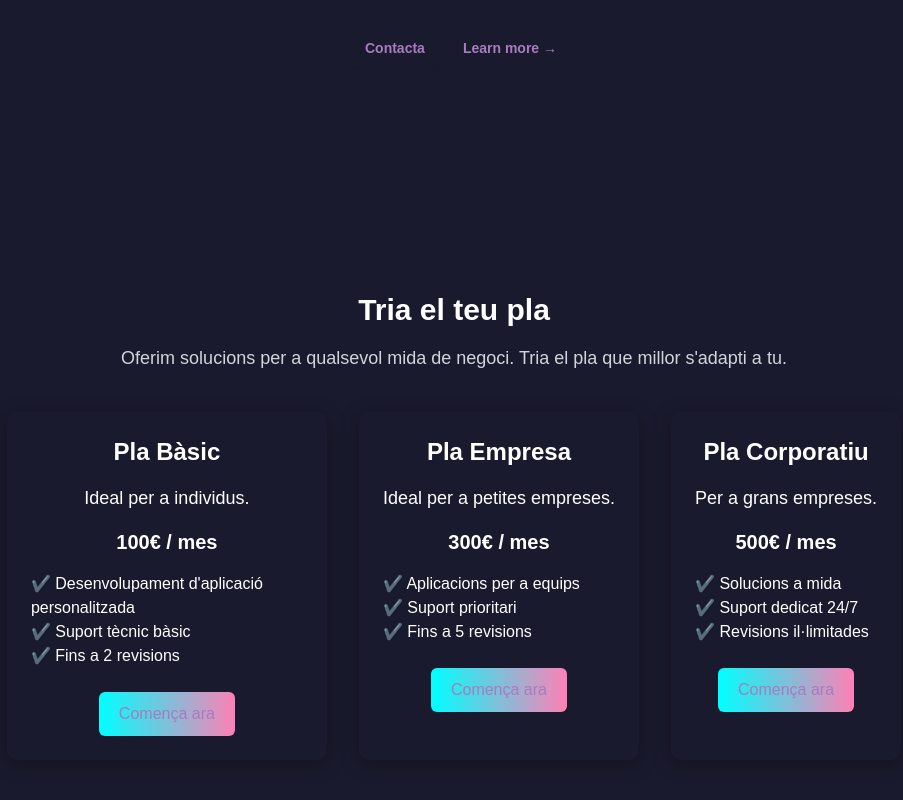
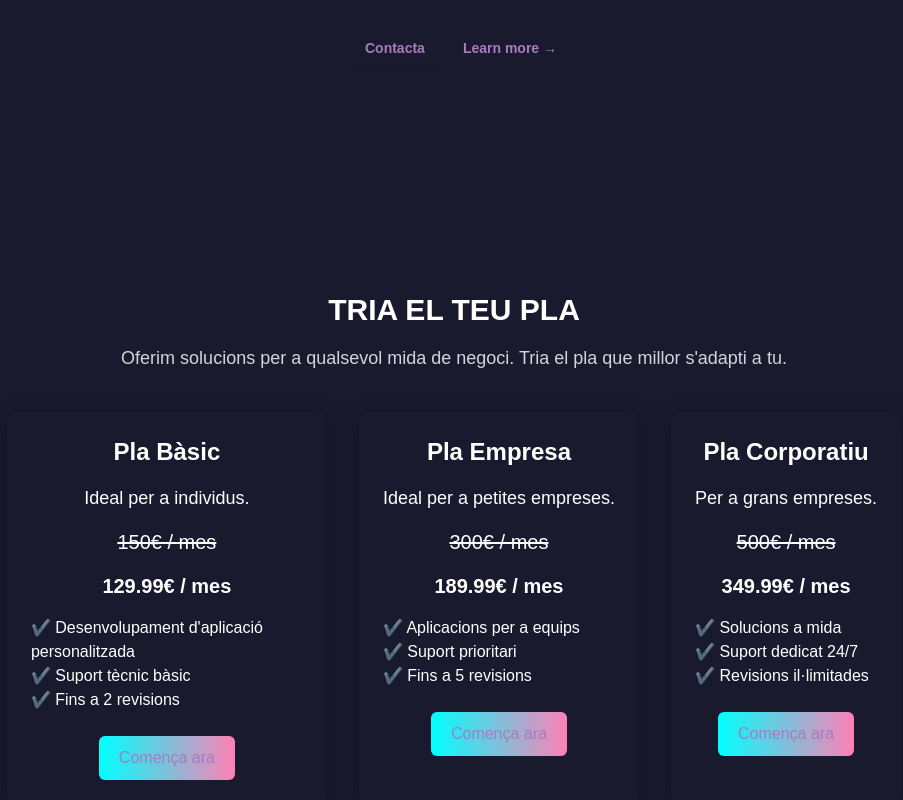
Before and after one commit to 2DAM-202425-PROJECTE/landing-page-alexander, a website built with Vite: page index.html in a window 1280 px wide. Shown: the part 396-1196 px from the top of the page, without its empty margins (186-1089 px from the left). Built offline with nearby package versions, Linux system fonts and the light colour scheme.

Commit message:
Estils pàgina ARREGLATS

```diff
--- a/index.html
+++ b/index.html
@@ -36,14 +36,15 @@
 
             <!-- SECCIÓ DE PLANS -->
             <div class="mx-auto max-w-4xl text-center">
-                <h2 class="text-3xl font-bold animate-fade-in">Tria el teu pla</h2>
+                <h2 class="text-3xl font-bold animate-fade-in">TRIA EL TEU PLA</h2>
                 <p class="mt-4 text-lg text-gray-300 animate-fade-in">Oferim solucions per a qualsevol mida de negoci. Tria el pla que millor s'adapti a tu.</p>
                 <div class="mt-10 flex justify-center gap-8">
                     <!-- Pla Bàsic -->
                     <div class="plan p-6 max-w-xs transition-transform duration-300">
                         <h3 class="text-2xl font-semibold">Pla Bàsic</h3>
                         <p class="mt-4 text-lg">Ideal per a individus.</p>
-                        <p class="mt-4 text-xl font-bold">100€ / mes</p>
+                        <p class="mt-4 text-xl"><s>150€ / mes</s></p>
+                        <p class="mt-4 text-xl font-bold">129.99€ / mes</p>
                         <ul class="mt-4 text-left">
                             <li>✔️ Desenvolupament d'aplicació personalitzada</li>
                             <li>✔️ Suport tècnic bàsic</li>
@@ -56,7 +57,8 @@
                     <div class="plan p-6 max-w-xs transition-transform duration-300">
                         <h3 class="text-2xl font-semibold">Pla Empresa</h3>
                         <p class="mt-4 text-lg">Ideal per a petites empreses.</p>
-                        <p class="mt-4 text-xl font-bold">300€ / mes</p>
+                        <p class="mt-4 text-xl"><s>300€ / mes</s></p>
+                        <p class="mt-4 text-xl font-bold">189.99€ / mes</p>
                         <ul class="mt-4 text-left">
                             <li>✔️ Aplicacions per a equips</li>
                             <li>✔️ Suport prioritari</li>
@@ -69,7 +71,8 @@
                     <div class="plan p-6 max-w-xs transition-transform duration-300">
                         <h3 class="text-2xl font-semibold">Pla Corporatiu</h3>
                         <p class="mt-4 text-lg">Per a grans empreses.</p>
-                        <p class="mt-4 text-xl font-bold">500€ / mes</p>
+                        <p class="mt-4 text-xl"><s>500€ / mes</s></p>
+                        <p class="mt-4 text-xl font-bold">349.99€ / mes</p>
                         <ul class="mt-4 text-left">
                             <li>✔️ Solucions a mida</li>
                             <li>✔️ Suport dedicat 24/7</li>
```
